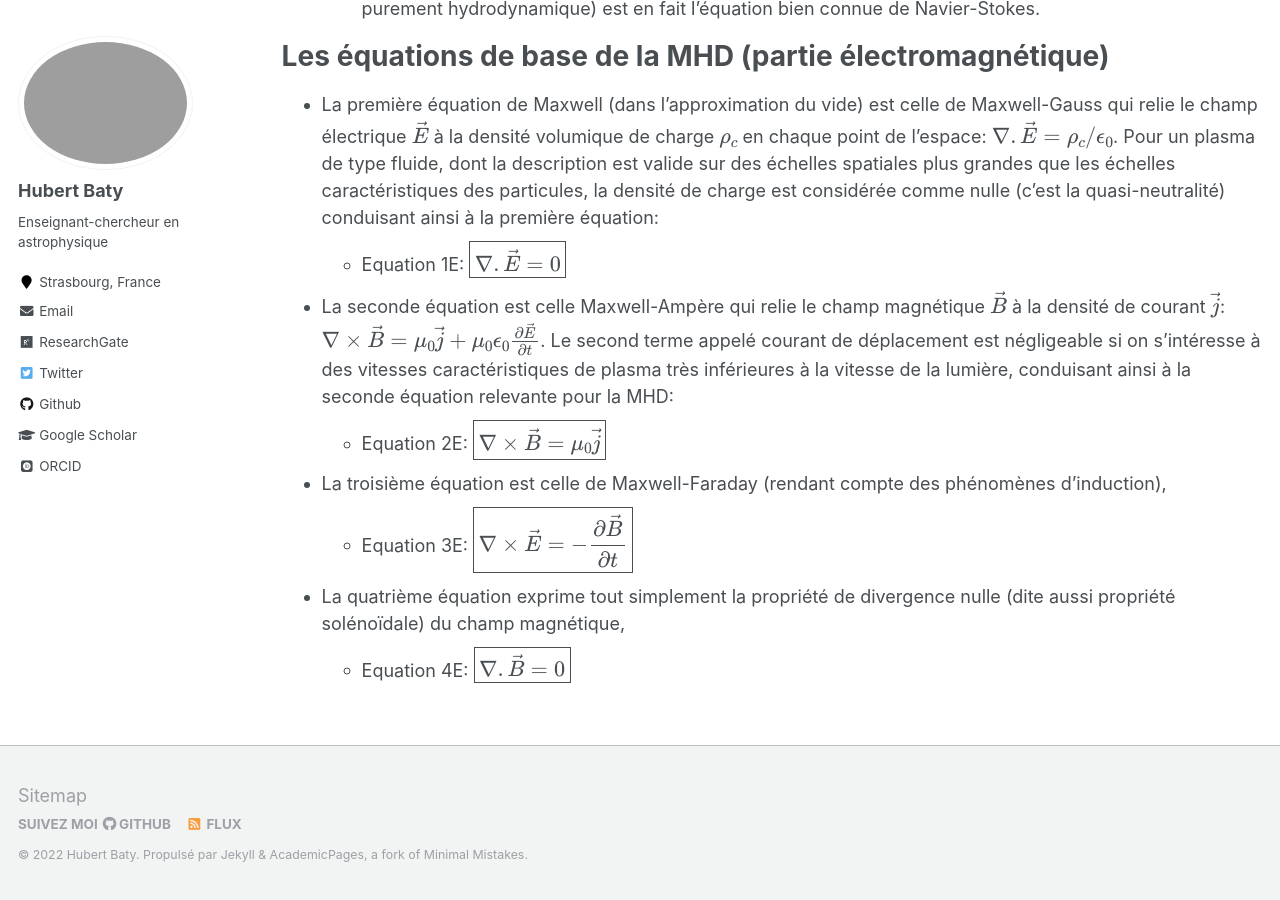
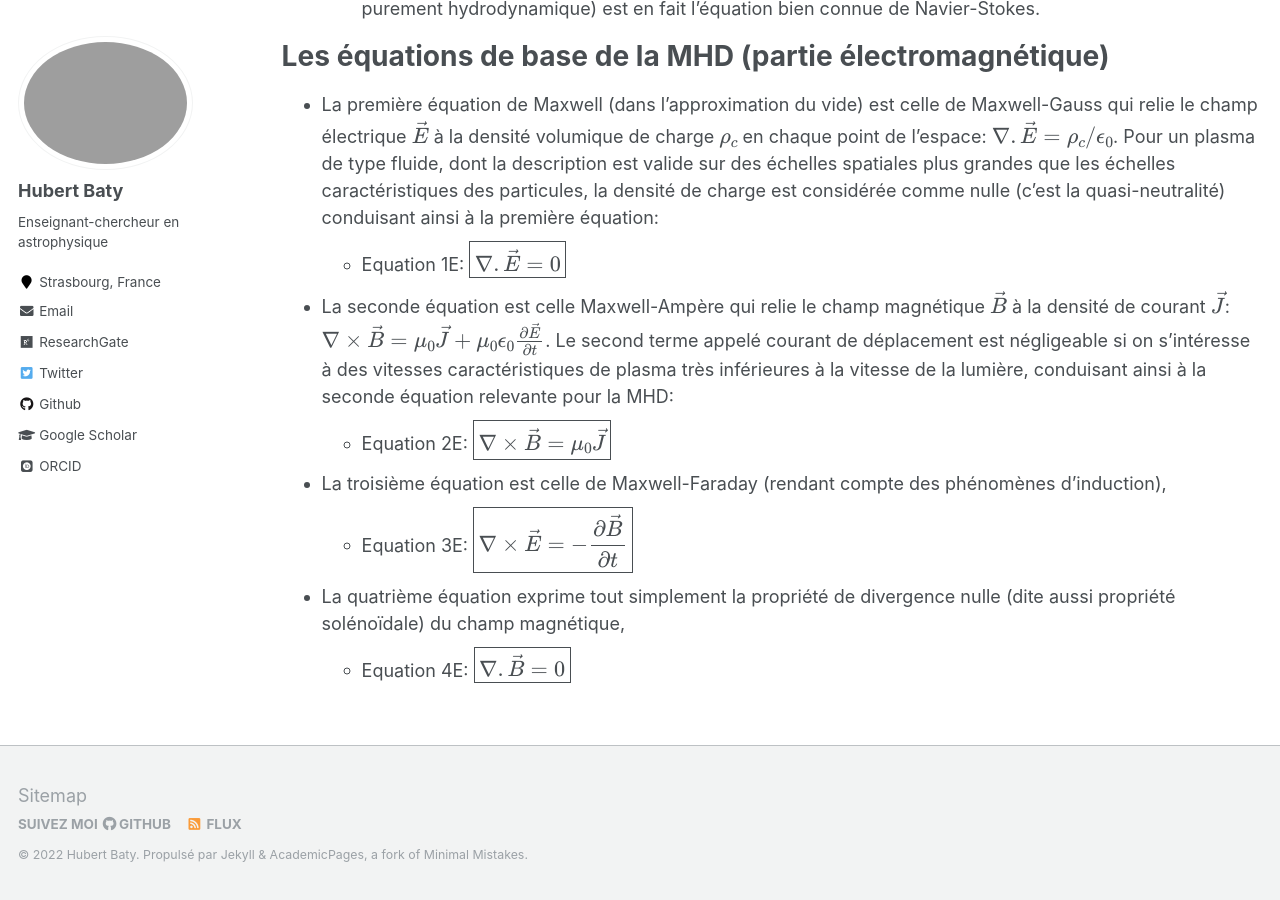
Before and after one commit to hubertbaty/hubertbaty.github.io, a Jekyll site: the page built from _pages/MHD.md, in a window 1280 px wide and 900 px high, scrolled down 1842 px. Built offline with Jekyll 4.4.1, drawn with Linux system fonts in a browser that asks for light colours; some web fonts are replaced; formulas are drawn with MathJax 3.

Commit message:
Update MHD.md

```diff
--- a/_pages/MHD.md
+++ b/_pages/MHD.md
@@ -37,8 +37,8 @@ Les équations de base de la MHD (partie électromagnétique)
 * La première équation de Maxwell (dans l'approximation du vide) est celle de Maxwell-Gauss qui relie le champ électrique $\vec E$ à la densité volumique de charge $\rho_c$ en chaque point de l'espace: $\nabla . \vec E = \rho_c/\epsilon_0$. Pour un plasma de type fluide, dont la description est valide sur des échelles spatiales plus grandes que les échelles caractéristiques des particules, la densité de charge est considérée comme nulle (c'est la quasi-neutralité) conduisant ainsi à la première équation:
   * Equation 1E: $$\boxed{\nabla . \vec E = 0} $$
 
-* La seconde équation est celle Maxwell-Ampère qui relie le champ magnétique $\vec B$ à la densité de courant $\vec j$: $\nabla \times \vec B = \mu_0 \vec j + \mu_0 \epsilon_0 \frac {\partial \vec E} {\partial t}$. Le second terme appelé courant de déplacement est négligeable si on s'intéresse à des vitesses caractéristiques de plasma très inférieures à la vitesse de la lumière, conduisant ainsi à la seconde équation relevante pour la MHD:
-  * Equation 2E: $$\boxed{\nabla \times \vec B = \mu_0 \vec j} $$
+* La seconde équation est celle Maxwell-Ampère qui relie le champ magnétique $\vec B$ à la densité de courant $\vec J$: $\nabla \times \vec B = \mu_0 \vec J + \mu_0 \epsilon_0 \frac {\partial \vec E} {\partial t}$. Le second terme appelé courant de déplacement est négligeable si on s'intéresse à des vitesses caractéristiques de plasma très inférieures à la vitesse de la lumière, conduisant ainsi à la seconde équation relevante pour la MHD:
+  * Equation 2E: $$\boxed{\nabla \times \vec B = \mu_0 \vec J} $$
 
 * La troisième équation est celle de Maxwell-Faraday (rendant compte des phénomènes d'induction),
   * Equation 3E: $$\boxed{\nabla \times \vec E = - \frac {\partial \vec B} {\partial t} } $$
```
